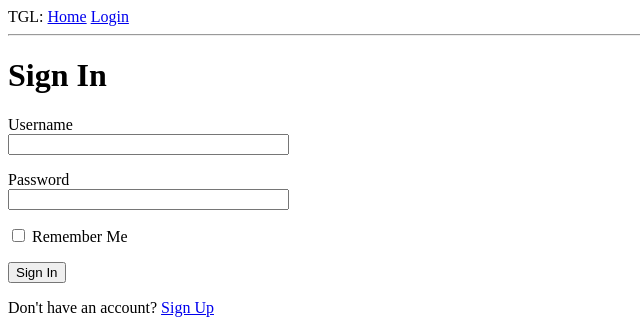
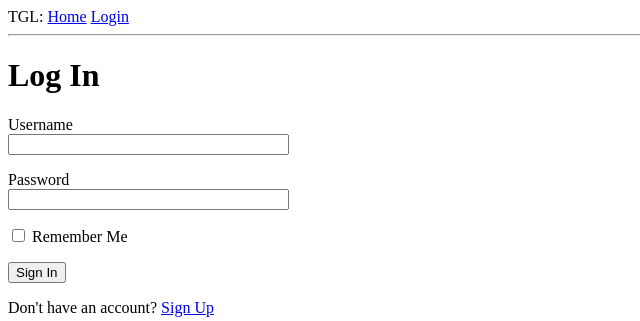
Before and after one commit to phodmc/motor-insurance-management, a Flask app: page /login in a window 1280 px wide. Shown: the top 321 px of the page, without its empty margins (0-640 px from the left). Run offline with Flask 3, Linux system fonts and the light colour scheme.

Commit message:
change page title

```diff
--- a/app/templates/login.html
+++ b/app/templates/login.html
@@ -1,5 +1,5 @@
 {% extends "base.html" %} {% block content %}
-<h1>Sign In</h1>
+<h1>Log In</h1>
 <form action="" method="post" novalidate>
     {{ form.hidden_tag() }}
     <p>
```
